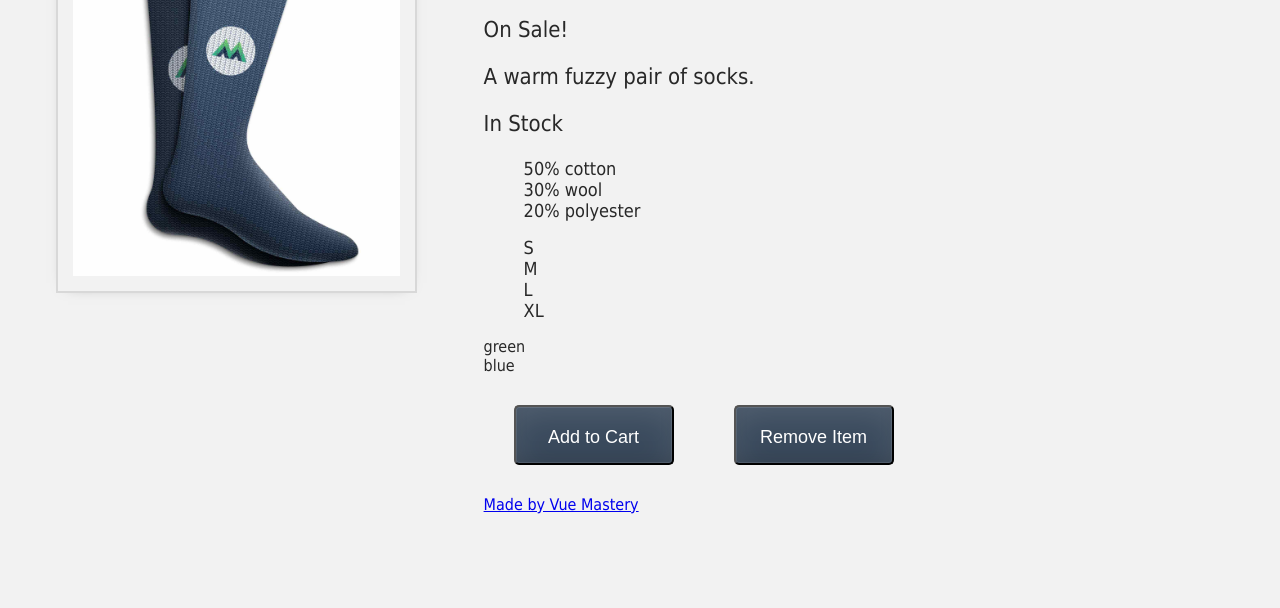
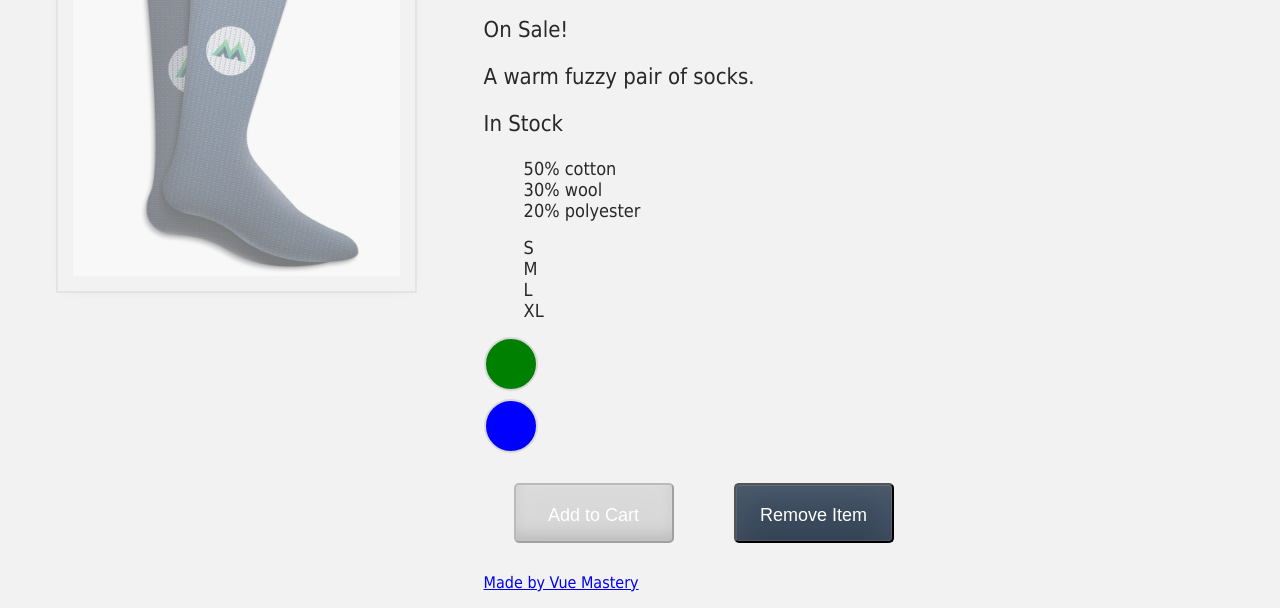
Before and after one commit to FernandoAmaralG/Intro-To-Vue-3, a plain HTML site: page index.html in a window 1280 px wide. Shown: the part 209-817 px from the top of the page. Drawn offline with nearby package versions, Linux system fonts and the light colour scheme.

Commit message:
Class & Style Binding

```diff
--- a/index.html
+++ b/index.html
@@ -19,7 +19,7 @@
     <div class="product-display">
       <div class="product-container">
         <div class="product-image">
-          <img v-bind:src="image">
+          <img v-bind:src="image" :class="{ 'out-of-stock-img': !inStock }">
         </div>
         <div class="product-info">
           <h1>{{ product }}</h1>
@@ -34,8 +34,8 @@
           <ul>
             <li v-for="(size, index) in sizes" :key="index">{{ size }}</li>
           </ul>
-          <div v-for="variant in variants" :key="variant.id" @mouseover="updateImage(variant.image)">{{ variant.color }}</div>
-          <button class="button" @click="addToCart">Add to Cart</button>
+          <div v-for="variant in variants" :key="variant.id" @mouseover="updateImage(variant.image)" class="color-circle" :style="{ backgroundColor: variant.color}"></div>
+          <button class="button" :class="{ disabledButton: !inStock }" :disabled="!inStock" @click="addToCart">Add to Cart</button>
           <button class="button" @click="removeFromCart">Remove Item</button>
           <div></div>
           <a :href="url">Made by Vue Mastery</a>
```
